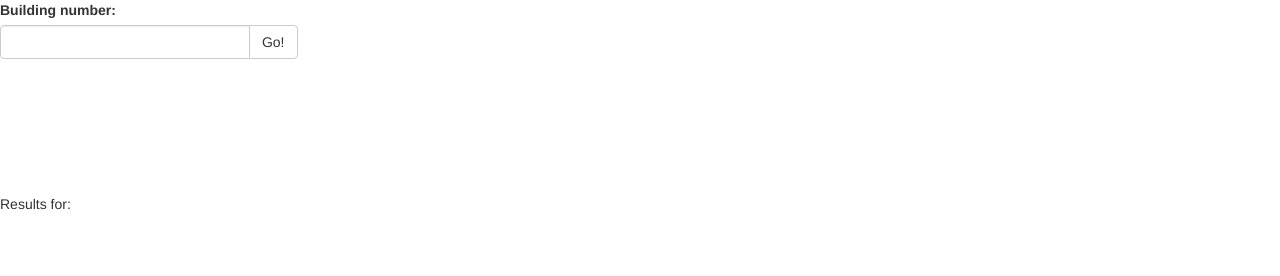
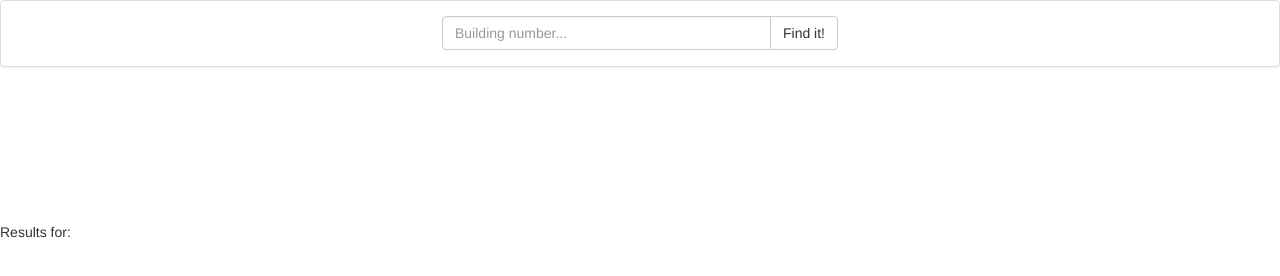
Before and after one commit to jessemartin/campus-building-locator, a website: page app/pages/index.html in a window 1280 px wide. Drawn offline with nearby package versions, Linux system fonts and the light colour scheme; some packages are replaced by stand-ins of ours; files that its build step writes are made by us from their sources.

Commit message:
clean up search styling

```diff
--- a/app/pages/partials/search.html
+++ b/app/pages/partials/search.html
@@ -1,13 +1,18 @@
+<div class="panel panel-default">
+  <div class="panel-body">
     <div class="row">
-  <div class="col-lg-3">
+      <div class="col-md-4"></div>
+      <div class="col-md-4">
         <form ng-submit="searchForBuilding(query)">
-      <label>Building number:</label>
           <div class="input-group">
-        <input type="text" class="form-control" ng-model="query">
+            <input type="text" class="form-control" placeholder="Building number..." ng-model="query">
             <span class="input-group-btn">
-          <button class="btn btn-default" type="submit">Go!</button>
+              <button class="btn btn-default" type="submit">Find it!</button>
             </span>
           </div>
+          <div class="col-md-4"></div>
         </form>
       </div>
     </div>
+  </div>
+</div>
```
Also changed, not shown: dist/partials/search.html. Lines whose indentation alone changed are shown as unchanged.
